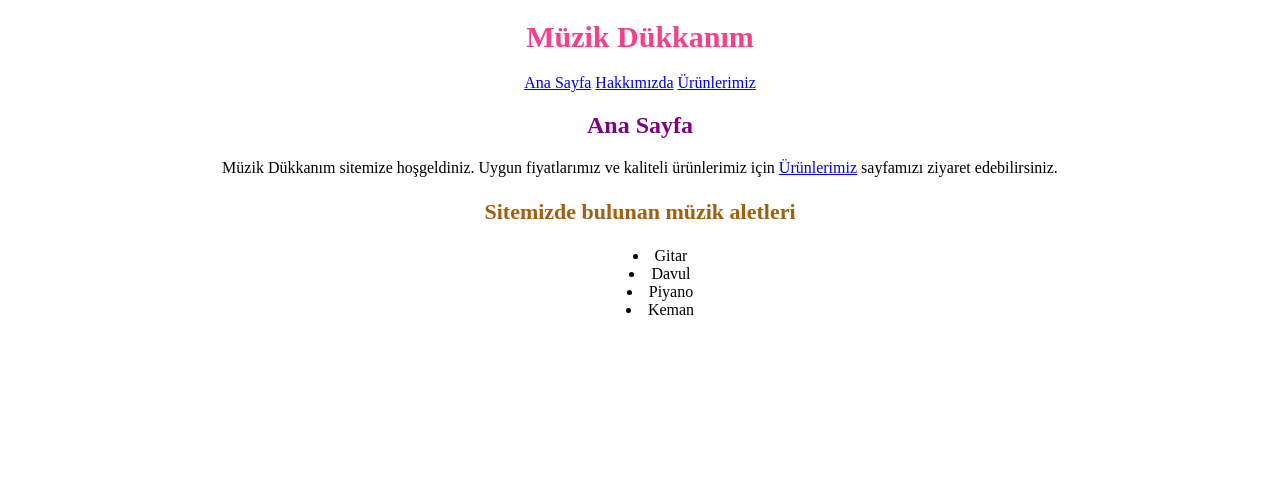
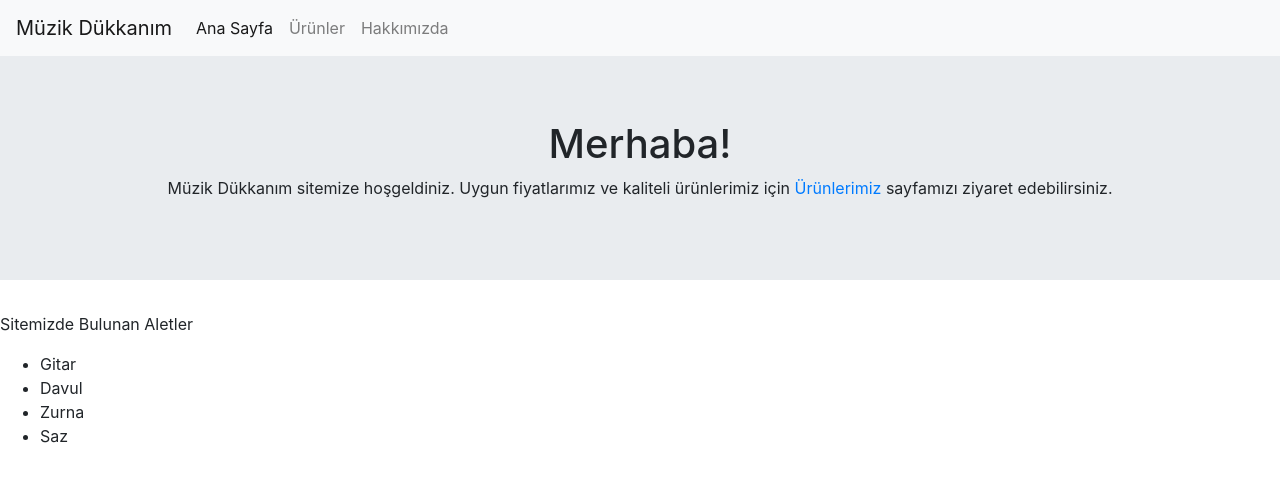
Before and after one commit to kubradogu/kodluyoruz-css, a plain HTML site: page index.html in a window 1280 px wide. Drawn offline with nearby package versions, Linux system fonts and the light colour scheme.

Commit message:
Update index.html

```diff
--- a/index.html
+++ b/index.html
@@ -6,36 +6,62 @@
   <meta name="viewport" content="width=device-width, initial-scale=1.0">
   <title>Müzik Dükkanım</title>
 
+  <link rel="stylesheet" href="https://cdn.jsdelivr.net/npm/bootstrap@4.5.3/dist/css/bootstrap.min.css" integrity="sha384-TX8t27EcRE3e/ihU7zmQxVncDAy5uIKz4rEkgIXeMed4M0jlfIDPvg6uqKI2xXr2" crossorigin="anonymous">
   <link rel="stylesheet" href="css/style.css">
 </head>
 <body>
 
-  <header>
-    <!-- Başlık -->
 
-    <h1 class= "h1pink30" style="text-align: center;">Müzik Dükkanım</h1>
+  <!--header section-->
 
-    <p class="pcen" style="text-align: center;">
-
-      <a href="index.html">Ana Sayfa</a>
-      <a href="hakkımızda.html">Hakkımızda</a>
-      <a href="ürünlerimiz.html">Ürünlerimiz</a>
-  </p>
-  <h2  class="h2purple19"  style="text-align: center;"  >Ana Sayfa</h2>
-</header>
-
-<article style="text-align: center;" >
-  <p class="pcen" >Müzik Dükkanım sitemize hoşgeldiniz. Uygun fiyatlarımız ve kaliteli ürünlerimiz için <a href="ürünlerimiz.html">Ürünlerimiz</a> sayfamızı ziyaret edebilirsiniz.</p>
-  <h3 class="h3yellow" >Sitemizde bulunan müzik aletleri</h3>
+<nav class="navbar navbar-expand-lg navbar-light bg-light">
+  <a class="navbar-brand" href="index.html">Müzik Dükkanım</a>
+  <button class="navbar-toggler" type="button" data-toggle="collapse" data-target="#navbarNavAltMarkup" aria-controls="navbarNavAltMarkup" aria-expanded="false" aria-label="Toggle navigation">
+    <span class="navbar-toggler-icon"></span>
+  </button>
+  <div class="collapse navbar-collapse" id="navbarNavAltMarkup">
+    <div class="navbar-nav">
+      <a class="nav-link active" href="index.html">Ana Sayfa</a>
+      <a class="nav-link" href="ürünlerimiz.html">Ürünler</a>
+      <a class="nav-link" href="hakkımızda.html">Hakkımızda</a>
+    </div>
+  </div>
+</nav>
 
 
-<ul style=" list-style-position: inside;" >
-    <li>Gitar </li>
-    <li>Davul </li>
-    <li>Piyano</li>
-    <li>Keman </li>
-  </ul>
+<div class="jumbotron jumbotron-fluid" style="background-color: #E9ECEF;"> <!-- Jambatron başlangıç-->
+  <div class="container">
 
-</article>
+<h1 style="text-align: center;">Merhaba!</h1>
+<div class="container">
+    <div class="row">
+        <div class="col-12">
+          <p class="pcen" >Müzik Dükkanım sitemize hoşgeldiniz. Uygun fiyatlarımız ve kaliteli ürünlerimiz için <a href="ürünlerimiz.html">Ürünlerimiz</a> sayfamızı ziyaret edebilirsiniz.</p>
+
+
+        </div>
+    </div>
+</div>
+
+
+</div>
+</div>
+
+  <div class="box1">
+    <p>Sitemizde Bulunan Aletler</p>
+    <ul>
+        <li>Gitar</li>
+        <li>Davul</li>
+        <li>Zurna</li>
+        <li>Saz</li>
+    </ul>
+</div>
+
+
+
+
+
+
+
 </body>
 </html>
```
